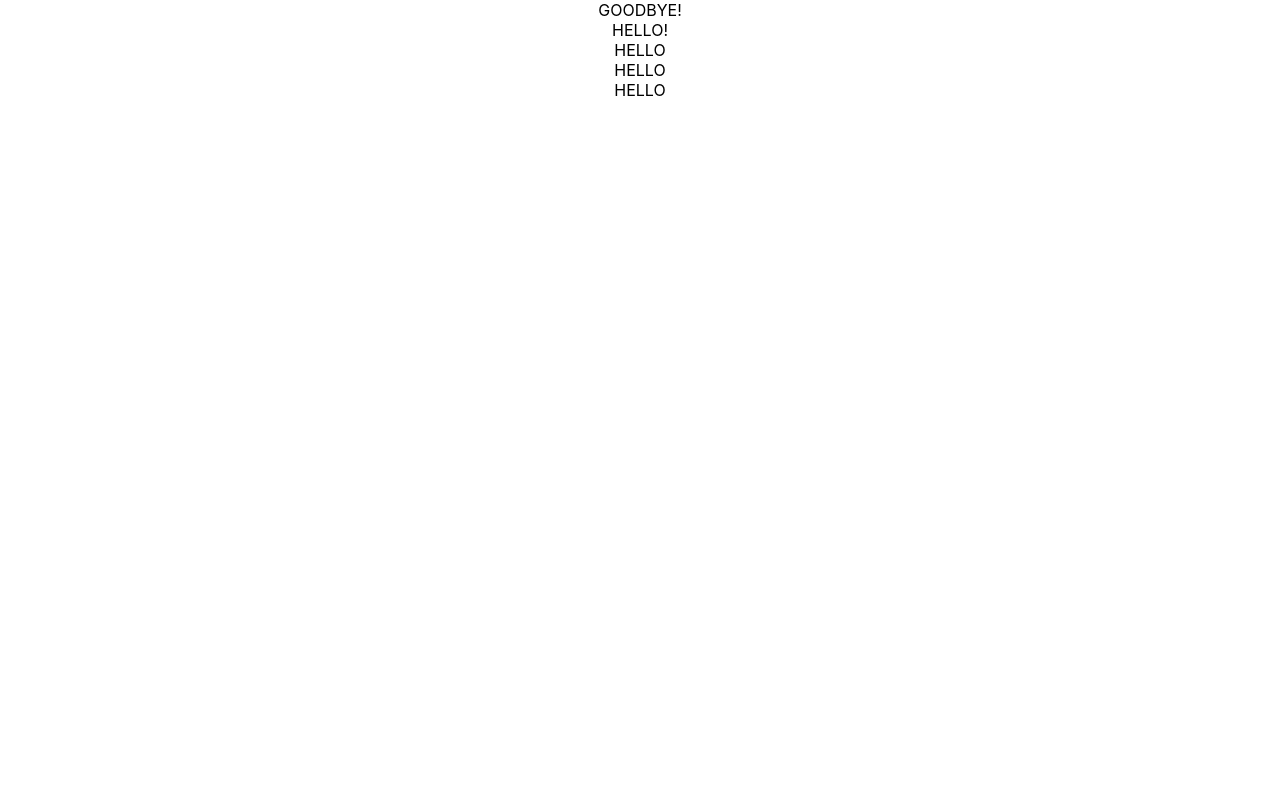
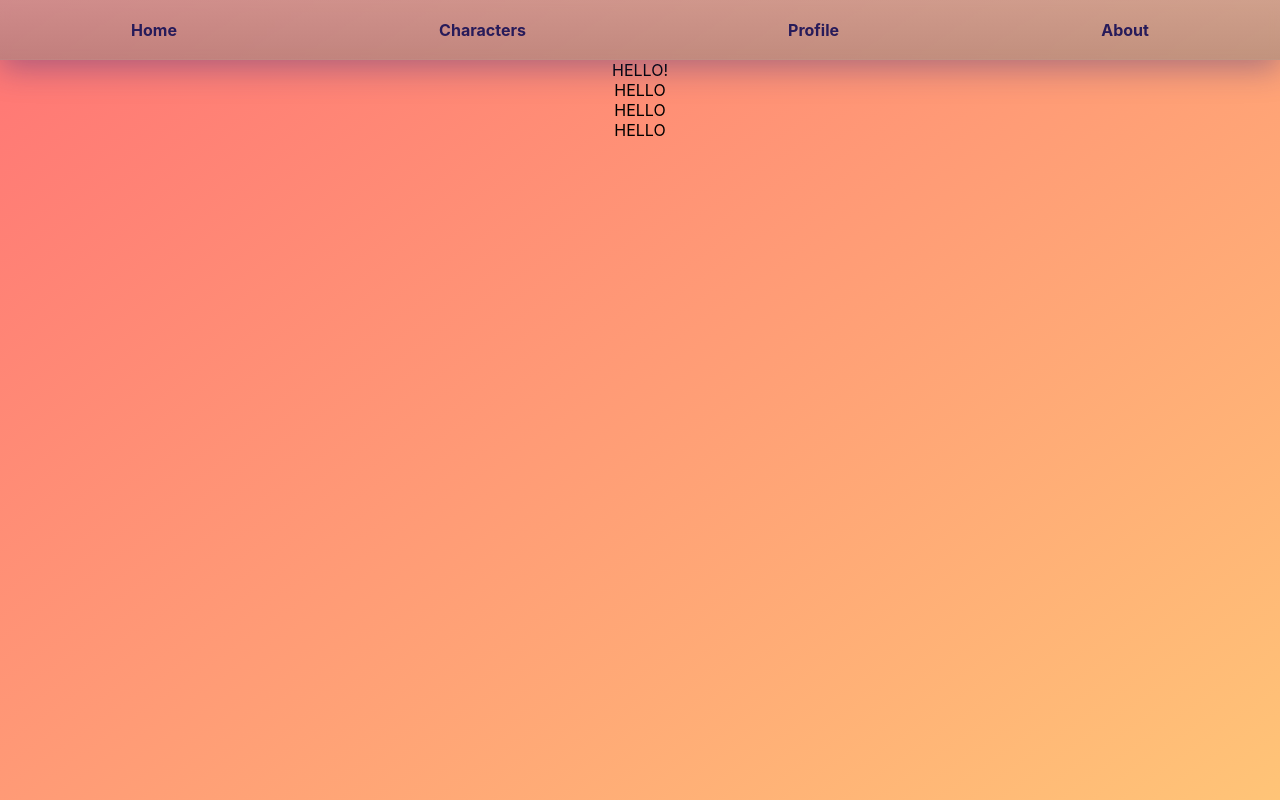
Before and after one commit to DevDaveFrame/dynamic-char-sheets-frontend, a React (Create React App) app: page / in a window 1280 px wide. Built offline with nearby package versions, Linux system fonts and the light colour scheme.

Commit message:
made NavBar and tinkered with neumorphic buttons

```diff
--- a/src/App.js
+++ b/src/App.js
@@ -1,5 +1,5 @@
 import React from 'react';
-import Navbar from "./components/NavBar";
+import Navbar from "./components/NavBar/NavBar";
 import CharSheet from './containers/CharSheet';
 import './App.css';
 
--- a/src/components/NavBar.js
+++ /dev/null
@@ -1,20 +0,0 @@
-import React from 'react'
-import { connect } from 'react-redux'
-
-export const NavBar = () => {
-  return (
-    <div>
-      GOODBYE!
-    </div>
-  )
-}
-
-const mapStateToProps = (state) => ({
-
-})
-
-const mapDispatchToProps = {
-
-}
-
-export default connect(mapStateToProps, mapDispatchToProps)(NavBar)
--- /dev/null
+++ b/src/components/NavBar/NavBar.css
@@ -0,0 +1,42 @@
+nav {
+  box-sizing: border-box;
+  margin: 0;
+  height: 60px;
+  width: 100vw;
+  /* position: fixed;
+  top: 0; */
+  background: linear-gradient(to bottom,  rgba( 161, 161, 161, 0.50 ), rgba(133, 133, 133, 0.5) );
+  border-bottom: 1px solid rgba(65, 65, 65, 0.103);
+box-shadow: 0 8px 32px 0 rgba( 31, 38, 135, 0.37 );
+backdrop-filter: blur( 5px );
+-webkit-backdrop-filter: blur( 5px );
+}
+
+nav > ul.nav-list {
+  margin: 0;
+  padding: 0;
+  height: 100%;
+  width: 100%;
+  list-style: none;
+  display: flex;
+  flex-flow: row nowrap;
+  justify-content: space-around;
+  align-items: center;
+}
+
+nav > ul > li.nav-item a {
+  padding: .8em;
+  text-decoration: none;
+  color: rgb(39, 27, 90);
+  font-weight: bold;
+  border-radius: 5px;
+  transition: all 1s ease-in-out;
+}
+
+nav > ul > li.nav-item a:hover {
+  text-decoration: none;
+  color: rgb(39, 27, 90);
+  font-size: 1.02em;
+  box-shadow: 2px 2px 4px rgba(0, 0, 0, 0.14),
+  -2px -2px 4px  rgba(255, 255, 255, 0.14);
+}
--- /dev/null
+++ b/src/components/NavBar/NavBar.js
@@ -0,0 +1,26 @@
+import React from 'react'
+import { connect } from 'react-redux'
+import './NavBar.css'
+
+export const NavBar = () => {
+  return (
+    <nav>
+      <ul className="nav-list">
+        <li className="nav-item"><a href="#">Home</a></li>
+        <li className="nav-item"><a href="#">Characters</a></li>
+        <li className="nav-item"><a href="#">Profile</a></li>
+        <li className="nav-item"><a href="#">About</a></li>
+      </ul>
+    </nav>
+  )
+}
+
+const mapStateToProps = (state) => ({
+
+})
+
+const mapDispatchToProps = {
+
+}
+
+export default connect(mapStateToProps, mapDispatchToProps)(NavBar)
--- a/src/index.css
+++ b/src/index.css
@@ -1,12 +1,13 @@
 body {
+  height: 100vh;
   margin: 0;
   font-family: -apple-system, BlinkMacSystemFont, 'Segoe UI', 'Roboto', 'Oxygen',
     'Ubuntu', 'Cantarell', 'Fira Sans', 'Droid Sans', 'Helvetica Neue',
     sans-serif;
   -webkit-font-smoothing: antialiased;
   -moz-osx-font-smoothing: grayscale;
+  background: linear-gradient(145deg, rgb(255, 117, 117), rgb(255, 196, 119));
 }
-
 code {
   font-family: source-code-pro, Menlo, Monaco, Consolas, 'Courier New',
     monospace;
```
